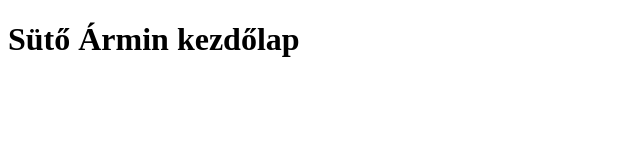
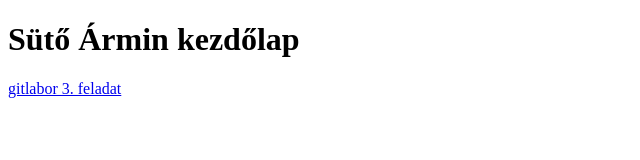
Before and after one commit to SutoArmin/SutoArmin.github.io, a plain HTML site: page index.html in a window 1280 px wide. Shown: the whole page, without its empty margins (0-640 px from the left). Drawn offline with Linux system fonts and the light colour scheme.

Commit message:
Update index.html

```diff
--- a/index.html
+++ b/index.html
@@ -7,5 +7,6 @@
 </head>
 <body>
     <h1>Sütő Ármin kezdőlap</h1>
+    <a href="gitlab3/index.html">gitlabor 3. feladat</a>
 </body>
 </html>
```
